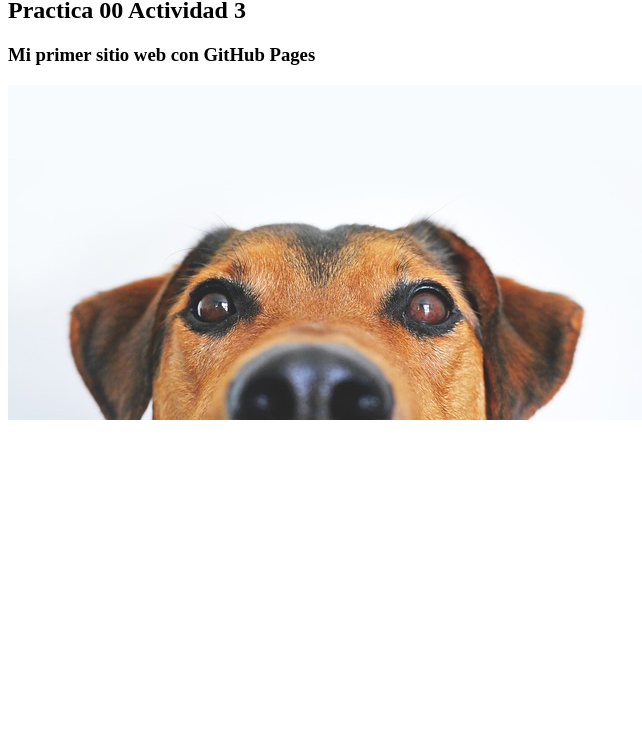
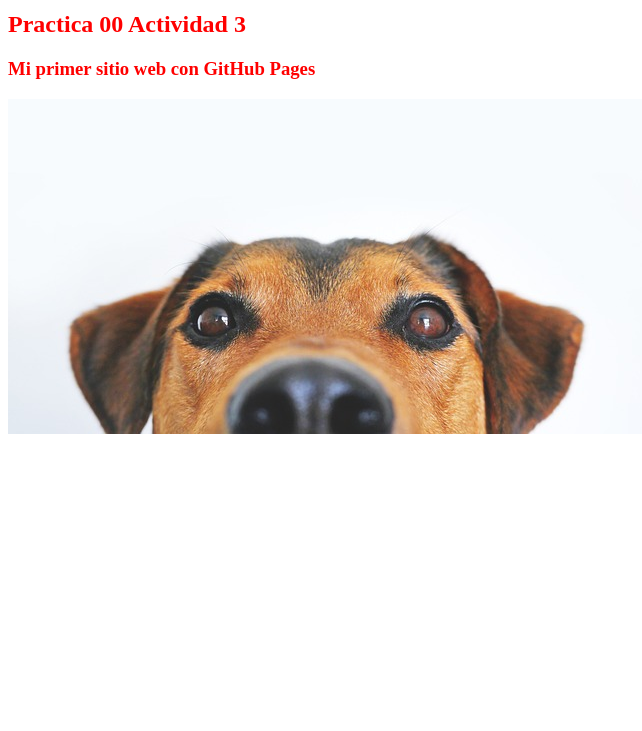
Before and after one commit to LucaGini/LucaGini.github.io, a plain HTML site: page index.html in a window 1280 px wide. Shown: the part 69-800 px from the top of the page, without its empty margins (0-642 px from the left). Drawn offline with Linux system fonts and the light colour scheme.

Commit message:
Issue arreglado - Closes #2

```diff
--- a/index.html
+++ b/index.html
@@ -1,9 +1,15 @@
+<!DOCTYPE html>
+<html lang="en">
 <head>
-  <h1>Luca Gini</h1>
+  <meta charset="UTF-8">
+  <meta name="viewport" content="width=device-width, initial-scale=1.0">
+  <link rel="stylesheet" href="styles.css">
+  <title>Document</title>
 </head>
-
 <body>
-  <h2>Practica 00 Actividad 3 </h2>
-  <h3>Mi primer sitio web con GitHub Pages</h3>
-  <img src="dog-838281_640.jpg" alt="imagen perrito">
+    <h1>Luca Gini</h1>
+    <h2>Practica 00 Actividad 3 </h2>
+    <h3>Mi primer sitio web con GitHub Pages</h3>
+    <img src="dog-838281_640.jpg" alt="imagen perrito">
 </body>
+</html>
--- /dev/null
+++ b/styles.css
@@ -0,0 +1,3 @@
+.h1,h2,h3{
+  color: red;
+}
```
